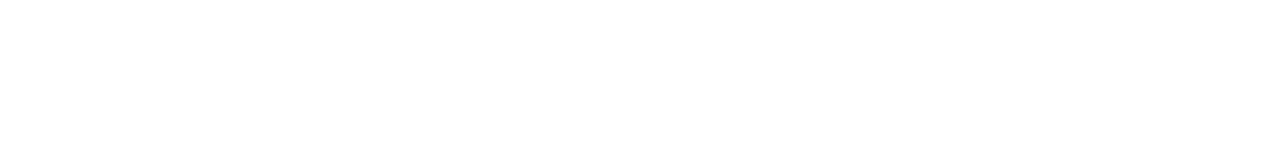
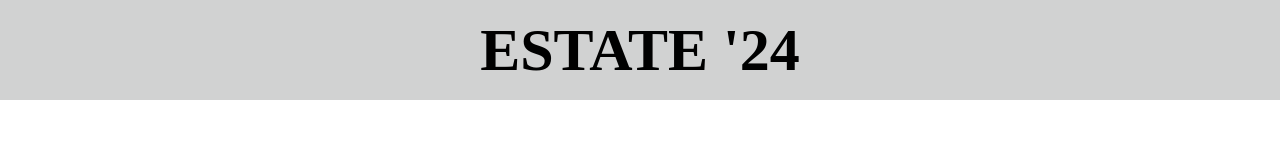
Before and after one commit to DanieleGattuso/js-photo-blog, a plain HTML site: page index.html in a window 1280 px wide. Drawn offline with nearby package versions, Linux system fonts and the light colour scheme.

Commit message:
made header

```diff
--- a/css/style.css
+++ b/css/style.css
@@ -0,0 +1,20 @@
+* {
+    margin: 0;
+    padding: 0;
+    box-sizing: border-box;
+
+}
+h1{
+    font-size: 60px;
+}
+/* HEADER */
+
+header{
+    background-color: rgb(209, 210, 210);
+    display: flex;
+    align-items: center;
+    justify-content: center;
+    height: 100px;
+}
+
+/* MAIN */
--- a/index.html
+++ b/index.html
@@ -3,9 +3,25 @@
 <head>
     <meta charset="UTF-8">
     <meta name="viewport" content="width=device-width, initial-scale=1.0">
+    <!-- css -->
+    <link rel="stylesheet" href="css/style.css" />
+    <!-- axios -->
+    <script src="https://cdnjs.cloudflare.com/ajax/libs/axios/1.7.8/axios.min.js" integrity="sha512-v8+bPcpk4Sj7CKB11+gK/FnsbgQ15jTwZamnBf/xDmiQDcgOIYufBo6Acu1y30vrk8gg5su4x0CG3zfPaq5Fcg==" crossorigin="anonymous" referrerpolicy="no-referrer"></script>
     <title>Document</title>
 </head>
 <body>
 
+
+    <header>
+        <h1>ESTATE '24</h1>
+    </header>
+
+
+    <main>
+
+
+    </main>
+
+    <script src="js/script.js"></script>
 </body>
 </html>
```
Also changed, not shown: img/2138304-primo-piano-di-una-bacheca-di-sughero-può-essere-utilizzato-come-sfondo.jpg (added), 1 other file.
